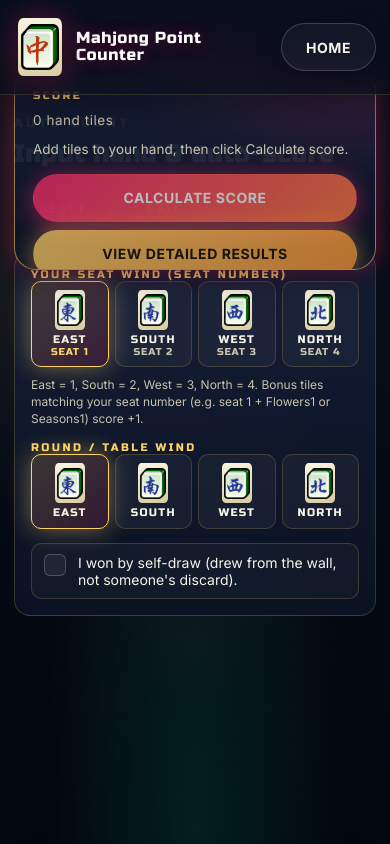
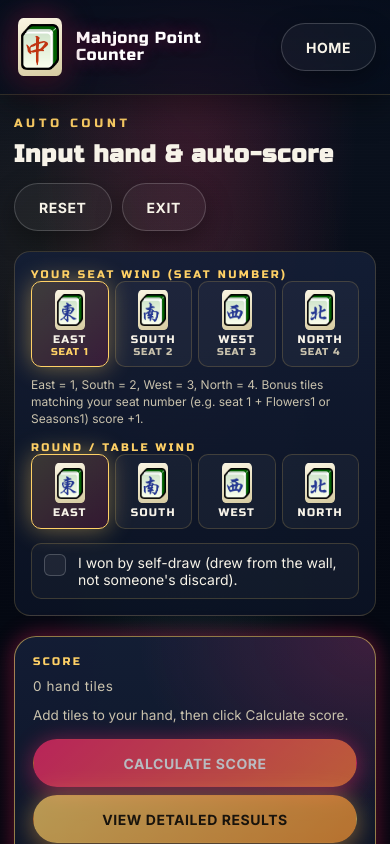
Before and after one commit to g0tanks/mahjong-points, a React (Vite) app: page / in a window 390 px wide. Both pictures are taken after a click on the button 195 px from the left and 655 px from the top of the page. Shown: the top 844 px of the page. Built offline with nearby package versions, Linux system fonts and the light colour scheme.

Commit message:
Lay out score panel above the hand tray in normal flow

```diff
--- a/src/components/AutoCounter.css
+++ b/src/components/AutoCounter.css
@@ -169,12 +169,12 @@
   color: var(--text);
 }
 
-/* Desktop layout: the score panel is position: fixed to the viewport so it
-   truly stays put while scrolling. The grid reserves space on the right so
-   the main content (palette + hand tray) never runs underneath it. */
+/* Single-column flow: score panel sits above the hand tray and scrolls
+   naturally with the page. */
 .auto-counter-grid {
-  position: relative;
-  padding-right: 340px; /* 320px panel + 20px gutter */
+  display: flex;
+  flex-direction: column;
+  gap: 20px;
 }
 
 .auto-counter-main {
@@ -184,14 +184,6 @@
 }
 
 .auto-counter-score {
-  position: fixed;
-  top: 96px; /* below the sticky header */
-  /* Align the panel's right edge with the right edge of .app-main content */
-  right: max(28px, calc((100vw - 1180px) / 2 + 28px));
-  width: 320px;
-  max-height: calc(100vh - 120px);
-  overflow-y: auto;
-  z-index: 20;
   display: flex;
   flex-direction: column;
   gap: 14px;
@@ -331,26 +323,6 @@
 }
 
 @media (max-width: 900px) {
-  /* Narrow viewports: the panel can't sit beside the content, so it floats
-     across the top of the viewport as a fixed banner with the main content
-     padded down to make room for it. Still position: fixed so it does not
-     scroll with the page. */
-  .auto-counter-grid {
-    display: flex;
-    flex-direction: column;
-    padding-right: 0;
-    padding-top: 220px;
-  }
-  .auto-counter-score {
-    position: fixed;
-    top: 70px;
-    left: 14px;
-    right: 14px;
-    width: auto;
-    max-height: 200px;
-    overflow-y: auto;
-    z-index: 10;
-  }
   .auto-counter-settings {
     grid-template-columns: 1fr;
   }
--- a/src/components/AutoCounter.jsx
+++ b/src/components/AutoCounter.jsx
@@ -160,21 +160,6 @@ export default function AutoCounter({
       </div>
 
       <div className="auto-counter-grid">
-        <div className="auto-counter-main">
-          <HandTray
-            handTiles={handTiles}
-            bonusTiles={bonusTiles}
-            onRemoveHand={handleRemoveHand}
-            onRemoveBonus={handleRemoveBonus}
-            onClear={handleClear}
-          />
-          <TilePalette
-            handCounts={handCounts}
-            bonusCounts={bonusCounts}
-            onAdd={handleAdd}
-          />
-        </div>
-
         <aside className="auto-counter-score">
           <ScorePanel
             result={result}
@@ -227,6 +212,21 @@ export default function AutoCounter({
             before recording the final score.
           </p>
         </aside>
+
+        <div className="auto-counter-main">
+          <HandTray
+            handTiles={handTiles}
+            bonusTiles={bonusTiles}
+            onRemoveHand={handleRemoveHand}
+            onRemoveBonus={handleRemoveBonus}
+            onClear={handleClear}
+          />
+          <TilePalette
+            handCounts={handCounts}
+            bonusCounts={bonusCounts}
+            onAdd={handleAdd}
+          />
+        </div>
       </div>
     </section>
   );
```
Also changed, not shown: 5 other files (tests, documents, lock files or other folders).
